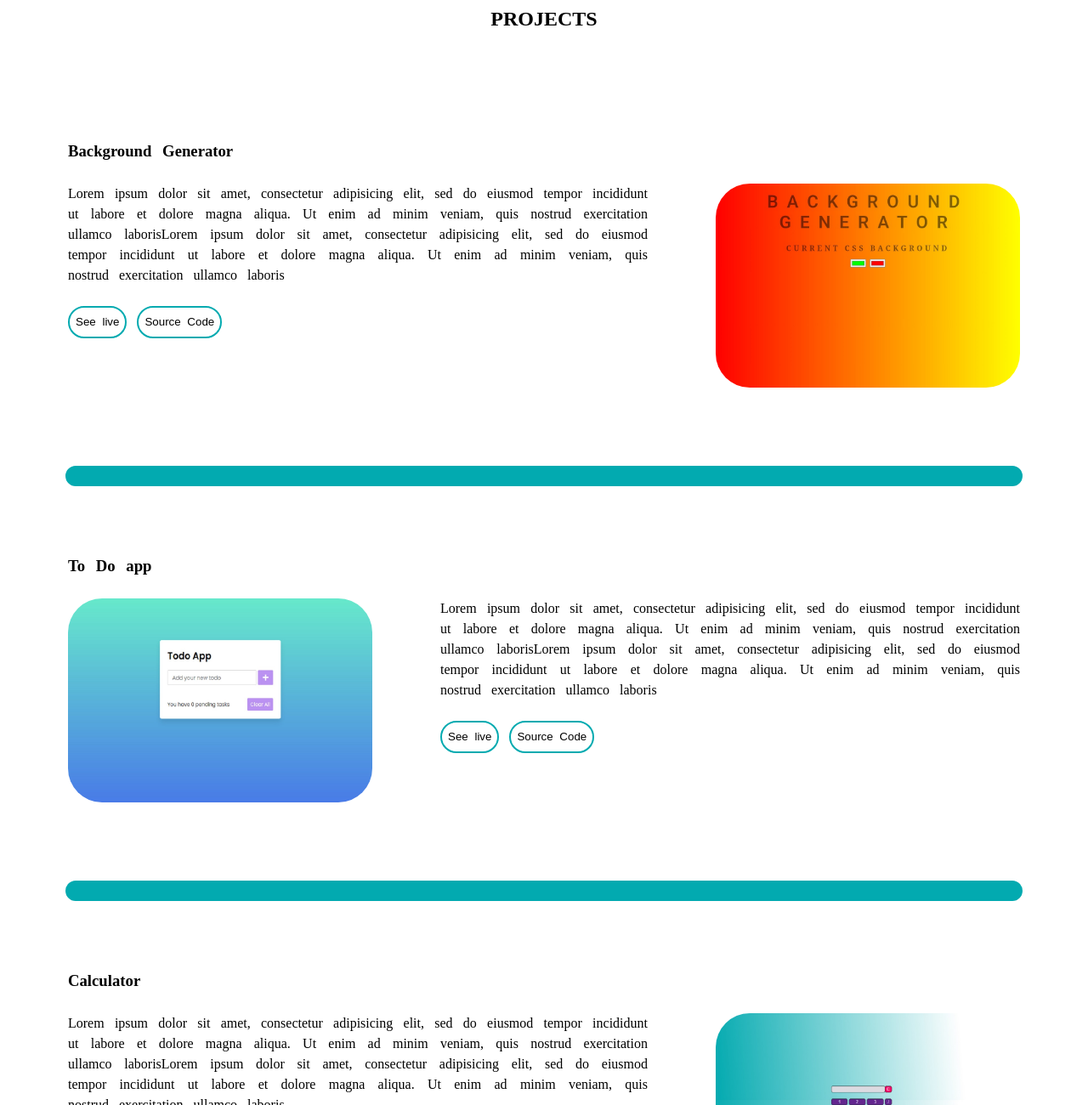
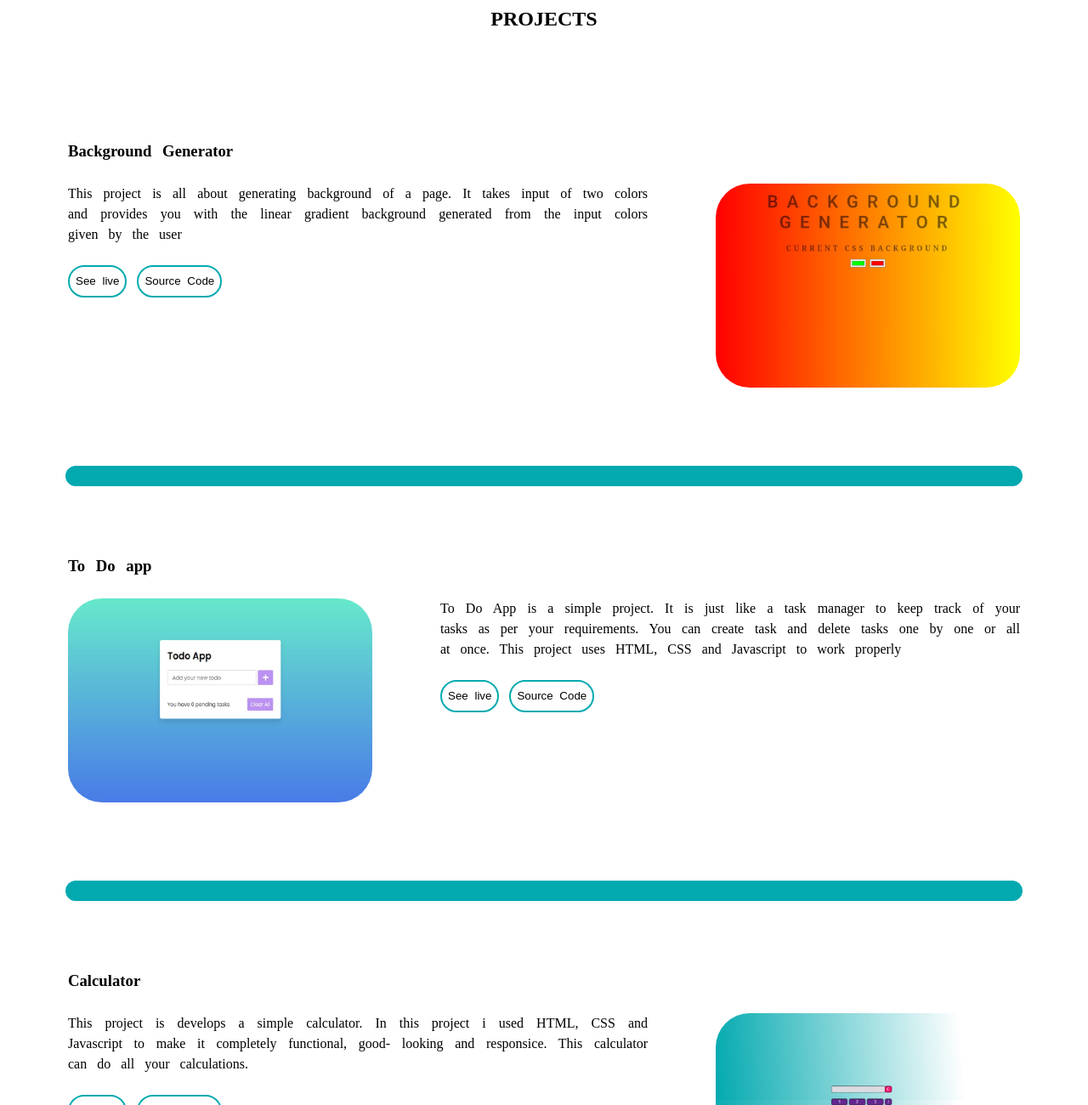
Before and after one commit to NSINGHRAJPUT/personalportfolio, a plain HTML site: page index.html in a window 1280 px wide. Shown: the part 1500-2800 px from the top of the page at 85% size. Drawn offline with Linux system fonts and the light colour scheme.

Commit message:
Update index.html

```diff
--- a/index.html
+++ b/index.html
@@ -9,12 +9,12 @@
 <!-- <body>								nav section -->
 		<nav>
 			<div class="heading">
-				<h4>Navigation Bar</h4>
+				<h4>NSRGFX</h4>
 			</div>
 			<ul class="nav-links">
-				<li><a href="https://nsinghrajput.github.io/backgroundgenerator/">Background Generator</a></li>
+				<li><a href="https://grand-medovik-20ff85.netlify.app/">Portfolio</a></li>
 				<li><a href="https://nsinghrajput.github.io/calculator/">Calculator</a></li>
-				<li><a href="https://nsinghrajput.github.io/dicegame/">Dice game</a></li>
+				<li><a href="https://nsinghrajput.github.io/dicegame/">game</a></li>
 				<li><a href="mailto:nsinghrajput30@gmail.com">Contact</a></li>
 			</ul>
 		</nav>
@@ -55,22 +55,17 @@
 			<div class="project1">
 				<h3 class="project-title">Background Generator</h3><br>
 				<img src="project.jpg" alt="profile-image1" class="projectimg1 pro">
-				<p>Lorem ipsum dolor sit amet, consectetur adipisicing elit, sed do eiusmod
-				tempor incididunt ut labore et dolore magna aliqua. Ut enim ad minim veniam,
-				quis nostrud exercitation ullamco laborisLorem ipsum dolor sit amet, consectetur adipisicing elit, sed do eiusmod
-				tempor incididunt ut labore et dolore magna aliqua. Ut enim ad minim veniam,
-				quis nostrud exercitation ullamco laboris</p><br>
+				<p>This project is all about generating background of a page. It takes input of two colors and
+				 provides you with the linear gradient background generated from the input colors given by the user</p><br>
 				<a href="https://nsinghrajput.github.io/backgroundgenerator/"><button>See live</button></a>
 				<a href="https://github.com/NSINGHRAJPUT/backgroundgenerator"><button>Source Code</button></a>
 			</div><hr class="spec">
 			<div class="project1">
 				<h3 class="project-title">To Do app</h3><br>
 				<img src="todoapp.jpg" alt="profile-image1" class="projectimg2 pro">
-				<p>Lorem ipsum dolor sit amet, consectetur adipisicing elit, sed do eiusmod
-				tempor incididunt ut labore et dolore magna aliqua. Ut enim ad minim veniam,
-				quis nostrud exercitation ullamco laborisLorem ipsum dolor sit amet, consectetur adipisicing elit, sed do eiusmod
-				tempor incididunt ut labore et dolore magna aliqua. Ut enim ad minim veniam,
-				quis nostrud exercitation ullamco laboris</p><br>
+				<p>To Do App is a simple project. It is just like a task manager to keep track of your tasks
+				as per your requirements. You can create task and delete tasks one by one or all at once. This
+				 project uses HTML, CSS and Javascript to work properly			</p><br>
 				<a href="https://nsinghrajput.github.io/todoapp/"><button>See live</button></a>
 				<a href="https://github.com/NSINGHRAJPUT/todoapp"><button>Source Code</button></a>
 			</div><hr class="spec">
@@ -78,11 +73,9 @@
 			<div class="project1">
 				<h3 class="project-title">Calculator</h3><br>
 				<img src="calculator.jpg" alt="profile-image1" class="projectimg3 pro">
-				<p>Lorem ipsum dolor sit amet, consectetur adipisicing elit, sed do eiusmod
-				tempor incididunt ut labore et dolore magna aliqua. Ut enim ad minim veniam,
-				quis nostrud exercitation ullamco laborisLorem ipsum dolor sit amet, consectetur adipisicing elit, sed do eiusmod
-				tempor incididunt ut labore et dolore magna aliqua. Ut enim ad minim veniam,
-				quis nostrud exercitation ullamco laboris</p><br>
+				<p>This project is develops a simple calculator. In this project i used HTML, CSS and Javascript
+				to make it completely functional, good- looking and responsice. This calculator can do all your
+				calculations.</p><br>
 				<a href="https://nsinghrajput.github.io/calculator/"><button>See live</button></a>
 				<a href="https://github.com/NSINGHRAJPUT/calculator"><button>Source Code</button></a>
 			</div><hr class="spec">
@@ -90,11 +83,8 @@
 			<div class="project1">
 				<h3 class="project-title">Dice Game</h3><br>
 				<img src="dicephoto.jpg" alt="profile-image1" class="projectimg4 pro">
-				<p>Lorem ipsum dolor sit amet, consectetur adipisicing elit, sed do eiusmod
-				tempor incididunt ut labore et dolore magna aliqua. Ut enim ad minim veniam,
-				quis nostrud exercitation ullamco laborisLorem ipsum dolor sit amet, consectetur adipisicing elit, sed do eiusmod
-				tempor incididunt ut labore et dolore magna aliqua. Ut enim ad minim veniam,
-				quis nostrud exercitation ullamco laboris</p><br>
+				<p>This is a simple dice game, you can play it when you have free time. this project is generated
+				from HTML,CSS and Javascript</p><br>
 				<a href="https://nsinghrajput.github.io/dicegame/"><button>See live</button></a>
 				<a href="https://github.com/NSINGHRAJPUT/dicegame"><button>Source Code</button></a>
 			</div><hr class="spec">
@@ -102,11 +92,7 @@
 			<div class="project1">
 				<h3 class="project-title">World Clock</h3><br>
 				<img src="clock.jpg" alt="profile-image1" class="projectimg5 pro">
-				<p>Lorem ipsum dolor sit amet, consectetur adipisicing elit, sed do eiusmod
-				tempor incididunt ut labore et dolore magna aliqua. Ut enim ad minim veniam,
-				quis nostrud exercitation ullamco laborisLorem ipsum dolor sit amet, consectetur adipisicing elit, sed do eiusmod
-				tempor incididunt ut labore et dolore magna aliqua. Ut enim ad minim veniam,
-				quis nostrud exercitation ullamco laboris</p><br>
+				<p>World clock, this is a simple project. It displays time and date of major cities of the world</p><br>
 				<a href="https://nsinghrajput.github.io/worldclock/"><button>See live</button></a>
 				<a href="https://github.com/NSINGHRAJPUT/worldclock"><button>Source Code</button></a>
 			</div>
```
